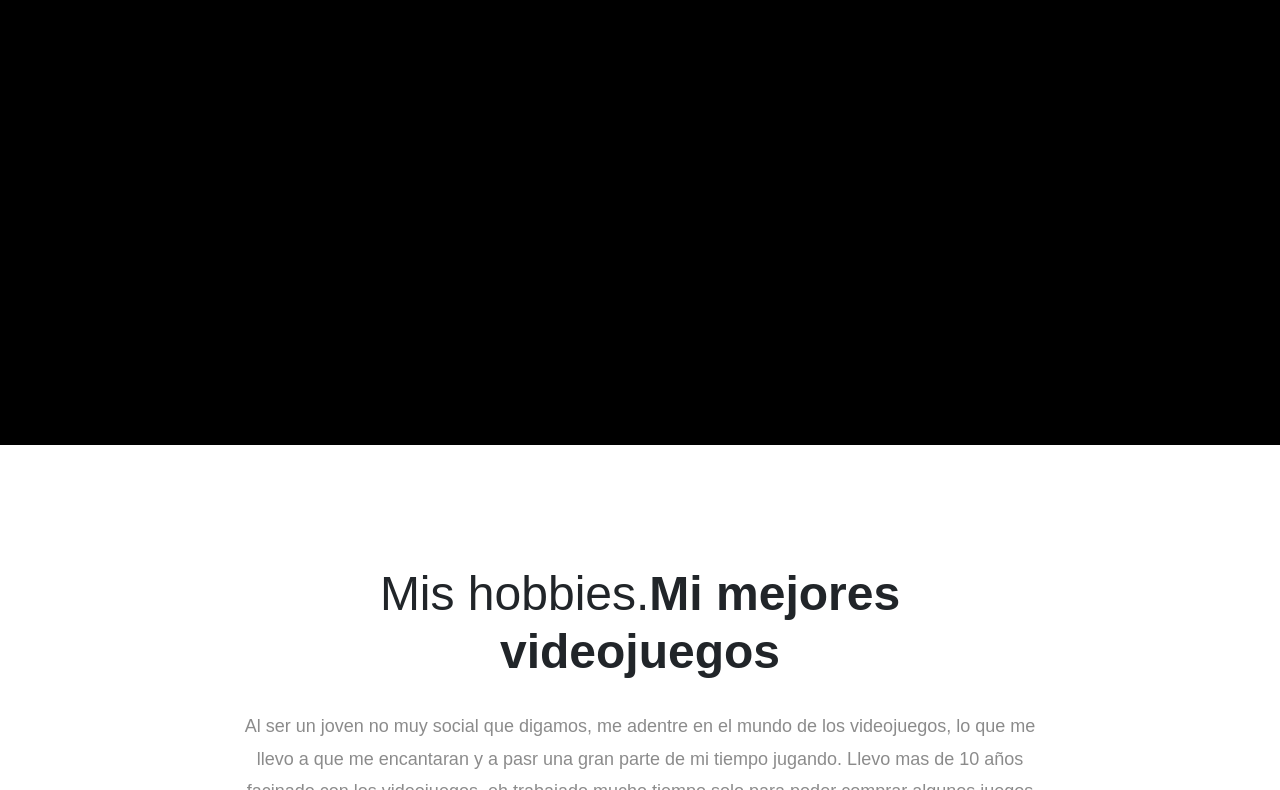
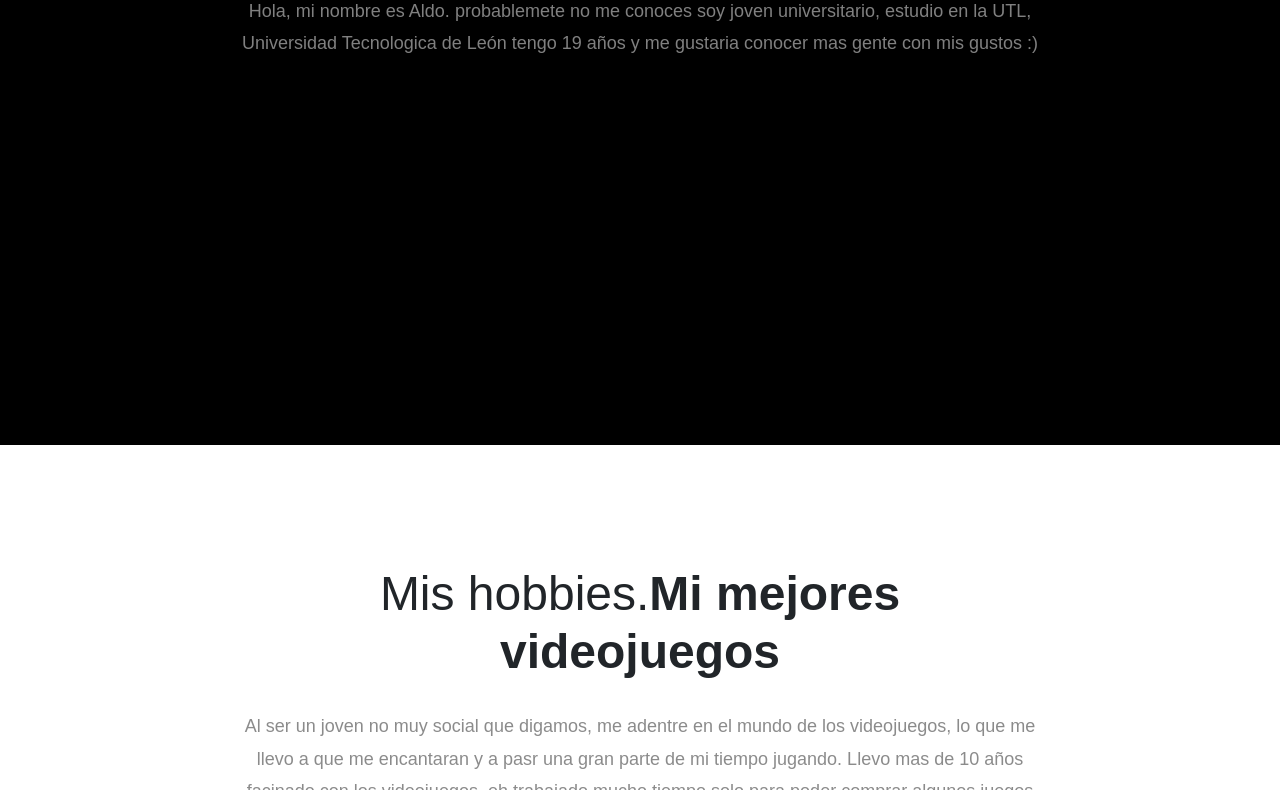
Before and after one commit to MorrisPonce/Maquetado-de-un-sitio-web, a plain HTML site: page index.html in a window 1280 px wide. Shown: the part 255-1045 px from the top of the page. Drawn offline with Linux system fonts and the light colour scheme.

Commit message:
Add files via upload

```diff
--- a/index.html
+++ b/index.html
@@ -32,7 +32,7 @@
         <duv class="container">
             <div class="content-center">
                 <h1 class="mt-5">¿Quien soy?</h1>
-                <p style=" color: black " >Hola, mi nombre es Aldo. probablemete no me conoces soy joven universitario, estudio en la UTL, Universidad Tecnologica de León tengo 19 años y me gustaria conocer mas gente con mis gustos :)</p>
+                <p >Hola, mi nombre es Aldo. probablemete no me conoces soy joven universitario, estudio en la UTL, Universidad Tecnologica de León tengo 19 años y me gustaria conocer mas gente con mis gustos :)</p>
             </div>
         </duv>
     </section>
```
